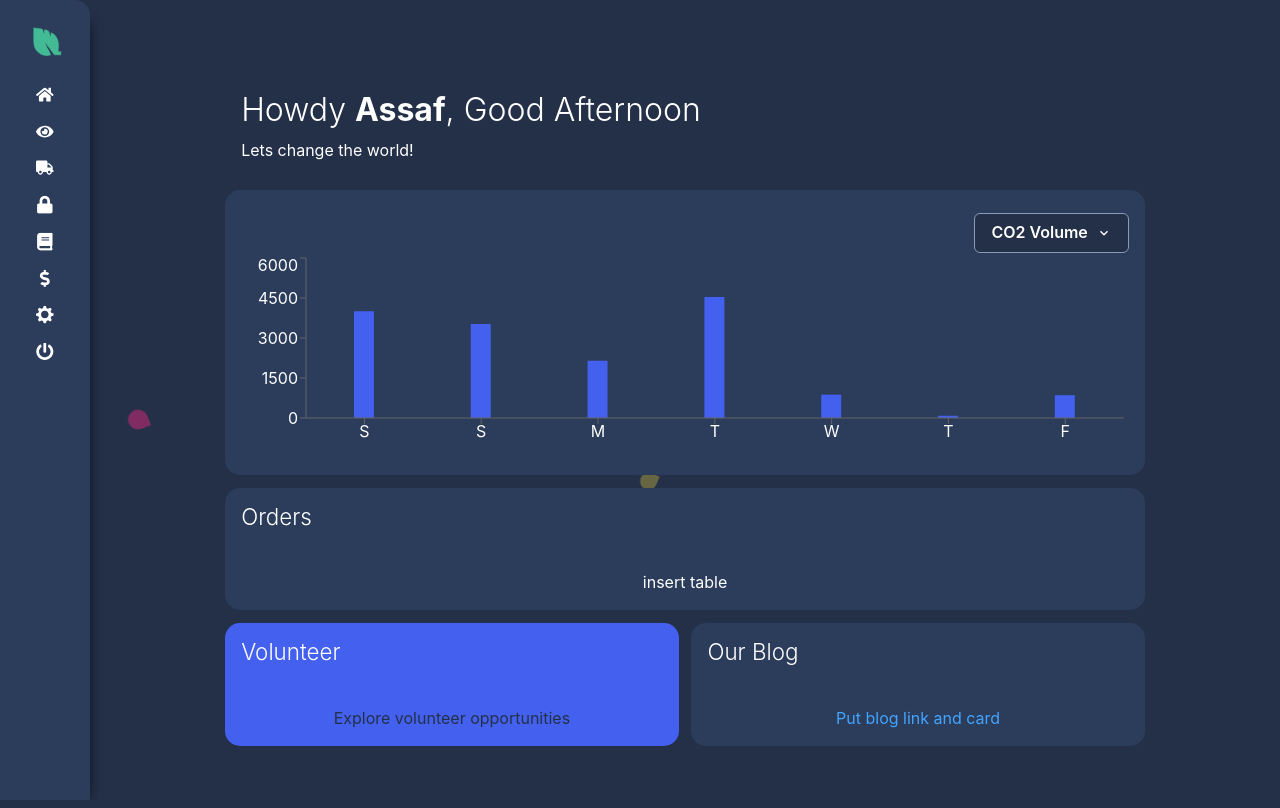
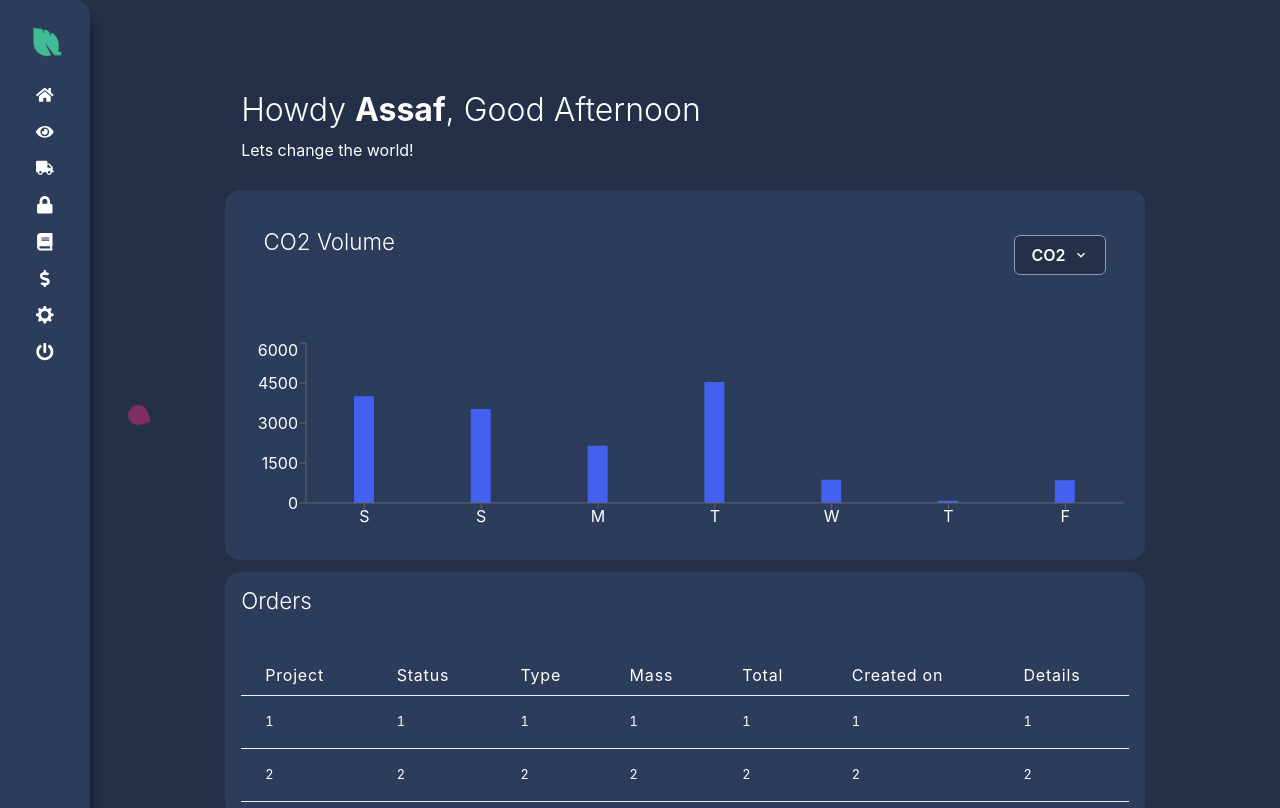
Before and after one commit to AssafWoo/Leaf-groot, a React (Create React App) app: page / in a window 1280 px wide. Shown: the top 808 px of the page. Built offline with nearby package versions, Linux system fonts and the light colour scheme.

Commit message:
added table component

```diff
--- a/src/Components/Filter/filter_by.jsx
+++ b/src/Components/Filter/filter_by.jsx
@@ -11,7 +11,7 @@ const ItemStyle = {
 }
 const FilterBy = ({byParameter}) => {
     const [timeFilter, setTimeFilter] = useState('Daily');
-    const [CO2filter, setCO2Filter] = useState('CO2 Volume');
+    const [CO2filter, setCO2Filter] = useState('CO2');
 
     if(byParameter === 'time') {
         return (
--- /dev/null
+++ b/src/Components/Table/orders_table.jsx
@@ -0,0 +1,54 @@
+import { Table, Tr, Th, Thead, Tbody,Td } from "@chakra-ui/table"
+import { TableWrapper } from "../../Styles/styles";
+import { useScreenSize } from "../../Utils/useScreenSize";
+
+
+const TheadStyle = {
+    color:'white'
+};
+
+const OrdersTable = () => {
+    const ScreenSize = useScreenSize();
+
+    return(
+        <TableWrapper size={ScreenSize}>
+            <Table variant='simple'>
+                <Thead>
+                    <Tr>
+                        <Th style={TheadStyle}>Project</Th>
+                        <Th style={TheadStyle}>Status</Th>
+                        <Th style={TheadStyle}>Type</Th>
+                        <Th style={TheadStyle}>Mass</Th>
+                        <Th style={TheadStyle}>Total</Th>
+                        <Th style={TheadStyle}>Created on</Th>
+                        <Th style={TheadStyle}>Details</Th>
+
+                    </Tr>
+                </Thead>
+                <Tbody>
+                    <Tr>
+                        <Td>1</Td>
+                        <Td>1</Td>
+                        <Td>1</Td>
+                        <Td>1</Td>
+                        <Td>1</Td>
+                        <Td>1</Td>
+                        <Td>1</Td>
+
+                    </Tr>
+                    <Tr>
+                        <Td>2</Td>
+                        <Td>2</Td>
+                        <Td>2</Td>
+                        <Td>2</Td>
+                        <Td>2</Td>
+                        <Td>2</Td>
+                        <Td>2</Td>
+                    </Tr>
+                </Tbody>
+            </Table>
+        </TableWrapper>
+    )
+}
+
+export default OrdersTable;
--- a/src/Modules/dashboard/dashboard-content.jsx
+++ b/src/Modules/dashboard/dashboard-content.jsx
@@ -7,6 +7,7 @@ import FilterBy from '../../Components/Filter/filter_by';
 import {useGetTime} from '../../Utils/useGetTime';
 import BarsChart from '../../Components/Charts/bar';
 import { useScreenSize } from '../../Utils/useScreenSize';
+import OrdersTable from '../../Components/Table/orders_table';
 
 const DashboardContent = ({companyName, userName}) => {
     const CurrentTime = useGetTime();
@@ -33,7 +34,14 @@ const DashboardContent = ({companyName, userName}) => {
 
                 <Flex>
                     <BoxSize flexSize="3">
-                        <FilterBy byParameter="CO2 Volume" />
+                        <Flex>
+                            <BoxSize isInvisible="true" flexSize="1">
+                                <Heading fontWeight="300" textAlign="left" fontSize="1.4rem">CO2 Volume</Heading>
+                            </BoxSize>
+                            <BoxSize isInvisible="true" flexSize="1">
+                                <FilterBy byParameter="CO2" />
+                            </BoxSize>
+                        </Flex>
                         <BreakLine />
                         <BarsChart />
                     </BoxSize>
@@ -41,7 +49,7 @@ const DashboardContent = ({companyName, userName}) => {
                 <BoxSize ref={myStackedRef} flexSize="3">
                     <Heading fontWeight="300" textAlign="left" fontSize="1.4rem">Orders</Heading>
                     <BreakLine />
-                    insert table
+                    <OrdersTable />
                 </BoxSize>
                     <Flex>
                         <BoxSize flexSize="3" style={{background:LightBlue}}>
--- a/src/Styles/styles.js
+++ b/src/Styles/styles.js
@@ -1,5 +1,5 @@
 import styled from 'styled-components';
-import {DarkTheme, MainGreen, MainGrey} from './colors';
+import {DarkTheme, MainGreen, MainGrey, MainPink, MainPurple} from './colors';
 import {ShadowEffect} from './effects';
 
 
@@ -130,3 +130,36 @@ export const Parag = styled.p`
 `
 
 export const InputProperties = {size:'sm', borderRadius:"full", variant:"solid", margin:'0.5rem 0.3rem'}
+
+
+export const TableWrapper = styled.div`
+    overflow-x:${props =>  {
+         switch(props.size){
+            case '3-cols':
+                return 'hidden';
+            case '2-cols':
+                return 'hidden';
+            case '1-cols':
+                return 'scroll';
+            case 'fullscreen':
+                return 'scroll';
+            default:
+                return 'hidden';
+        }
+    }};
+    tr{
+        cursor: pointer;
+        font-size:.8rem;
+
+        &:hover{
+            background-color:${MainPurple}
+        }
+
+    }
+    th{
+        font-weight:400;
+        font-size:1rem;
+        text-transform: none;
+    }
+
+`
```
